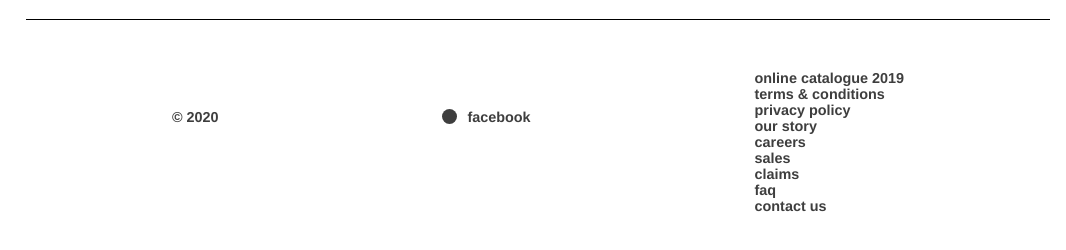
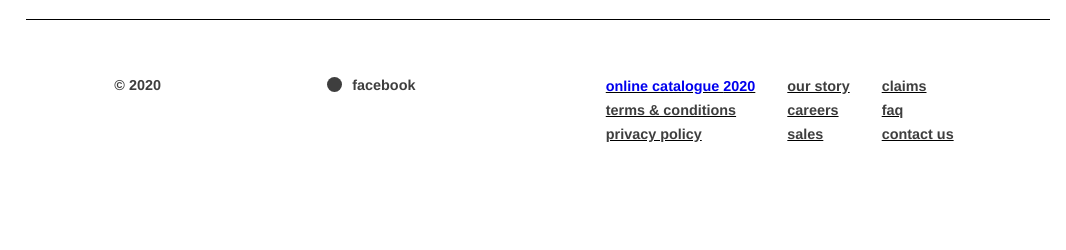
Before and after one commit to Mauricio-Sotela/group_project, a React (Create React App) app: page /product/0 in a window 1280 px wide. Shown: the part 586-836 px from the top of the page, without its empty margins (102-1168 px from the left). After the commit the page ends 800 px from the top, so only its background shows below. Built offline with nearby package versions, Linux system fonts and the light colour scheme.

Commit message:
shopping bag fixed

```diff
--- a/src/components/ProductInfo.js
+++ b/src/components/ProductInfo.js
@@ -2,6 +2,11 @@ import React from "react";
 import { connect } from "react-redux";
 import { addItem } from "../redux/actions";
 const ProductInfo = (state) => {
+  const year=()=> {
+    var d = new Date();
+    var n = d.getFullYear();
+    return n;
+  }
   const selectedItem = state.store.cart.filter((item) => item.id == state.id);
   const moreInfo = selectedItem.map((item) => {
     //
@@ -54,8 +59,8 @@ const ProductInfo = (state) => {
   return (
     <React.Fragment>
       {/* <div className="product-info-banner"></div> */}
-      <h1 className='product-aw'>AW/20 </h1>
-      <p className='product-collection'>All, Collection</p>
+      <h1 className="product-aw">AW/20 </h1>
+      <p className="product-collection">All, Collection</p>
       <div className="product-info">{moreInfo}</div>
       <div className="footer-product-info">
         <p> &#169; 2020</p>
@@ -64,8 +69,9 @@ const ProductInfo = (state) => {
           <p>facebook</p>
         </div>
         <ol>
+         <div className='footer-ol'>
             <ul>
-            <li>ONLINE CATALOGUE 2019</li>
+              <li><a href='/group_project/product'>ONLINE CATALOGUE {year()}</a></li>
               <li>TERMS &amp; CONDITIONS </li>
               <li>PRIVACY POLICY</li>
             </ul>
@@ -79,6 +85,7 @@ const ProductInfo = (state) => {
               <li>FAQ</li>
               <li>CONTACT US</li>
             </ul>
+         </div>
         </ol>
       </div>
     </React.Fragment>
--- a/src/scss/_product-info.scss
+++ b/src/scss/_product-info.scss
@@ -61,7 +61,7 @@ p {
       background-color: rgb(255, 255, 255);
 
       img {
-        height: 60%;
+        height: 90%;
         border-radius: 3px;
         box-shadow: -1px 2px 7px rgba(0, 0, 0, 0.2);
       }
@@ -196,3 +196,15 @@ p {
     font-family: "Arimo";
   }
 }
+
+.footer-ol {
+  display: flex;
+  ul {
+    margin-left: 1rem;
+    text-decoration: underline;
+
+    li {
+      margin: 0.5rem;
+    }
+  }
+}
```
Lines whose indentation alone changed are shown as unchanged.
